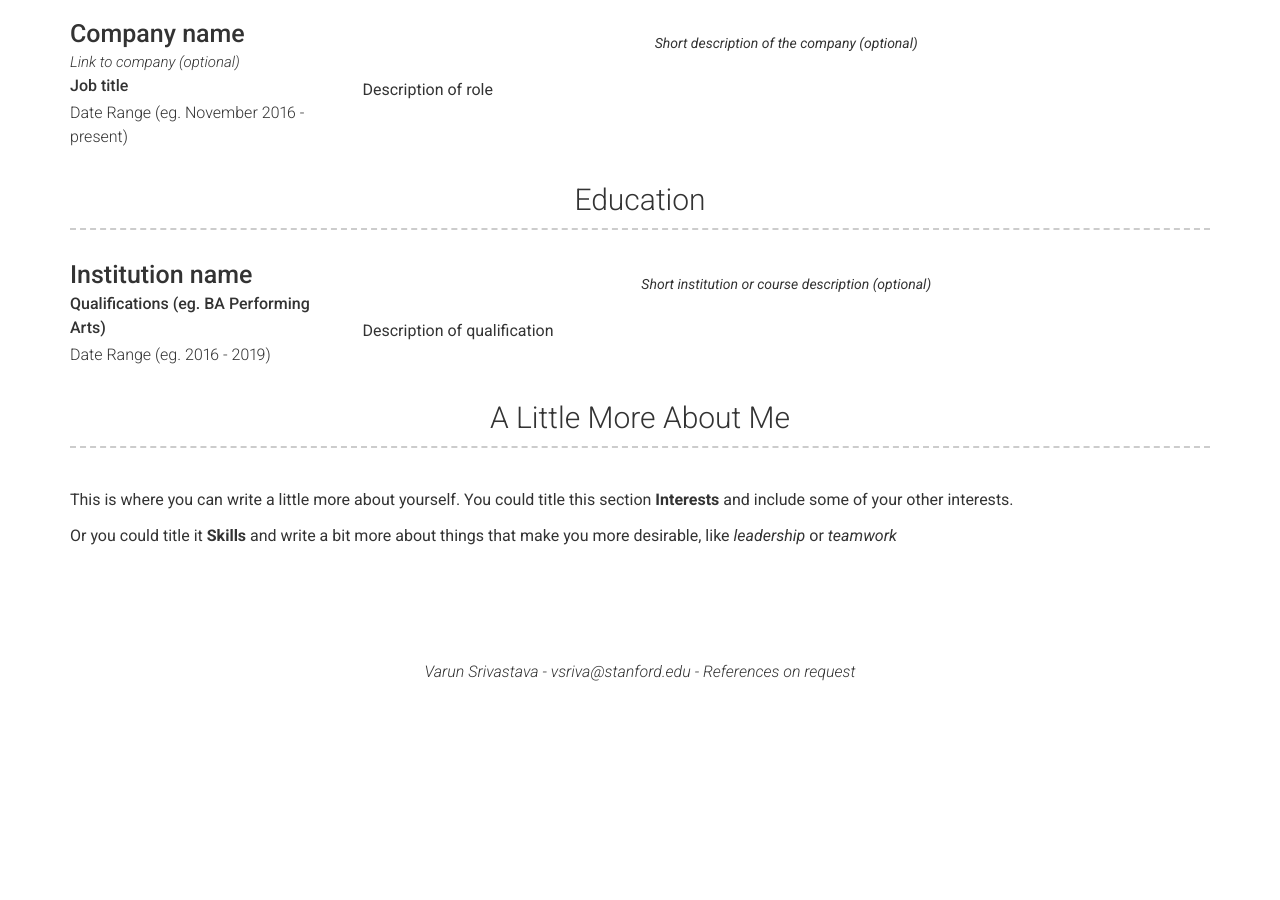
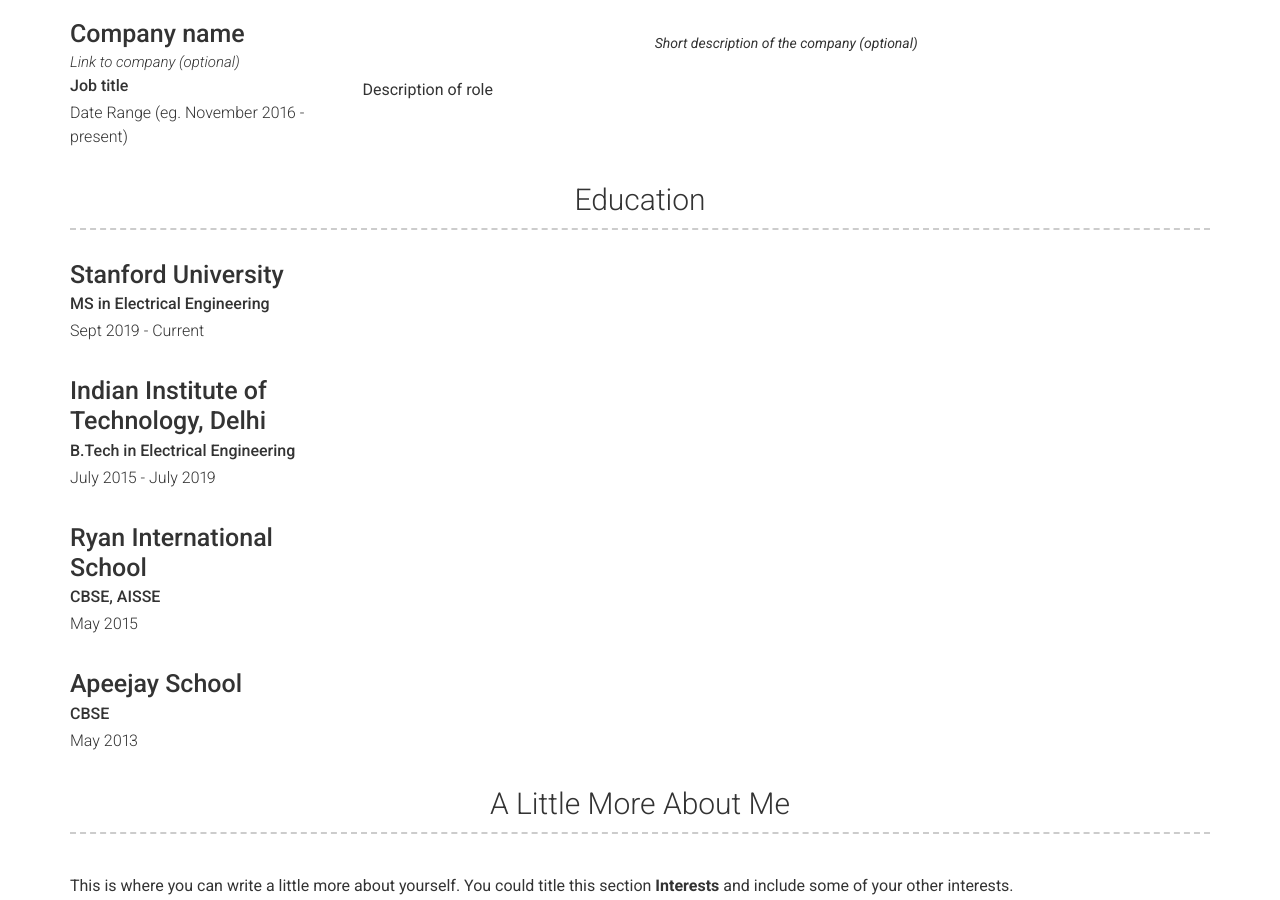
Before and after one commit to VarunSrivastavaIITD/VarunSrivastavaIITD.github.io, a Jekyll site: the page built from index.md, in a window 1280 px wide and 900 px high, scrolled down 907 px. Built offline with Jekyll 4.4.1, drawn with Linux system fonts in a browser that asks for light colours; before the commit the page ends 1603 px from its top, so only the background shows below that.

Commit message:
Add education qualifications

```diff
--- a/_data/education.yml
+++ b/_data/education.yml
@@ -1,9 +1,25 @@
 # Education Template
 - layout: left
-  name: Institution name
-  dates: Date Range (eg. 2016 - 2019)
-  qualification: Qualifications (eg. BA Performing Arts)
-  quote: >
-    Short institution or course description (optional)
-  description: | # this will include new lines to allow paragraphs
-    Description of qualification
+  name: Stanford University
+  dates: Sept 2019 - Current
+  qualification: MS in Electrical Engineering
+  image: /assets/SUSig_White_Stack.png
+  gpa: Ongoing
+
+- layout: left
+  name: Indian Institute of Technology, Delhi
+  dates: July 2015 - July 2019
+  qualification: B.Tech in Electrical Engineering
+  gpa: 9.37/10
+
+- layout: left
+  name: Ryan International School
+  dates: May 2015
+  qualification: CBSE, AISSE
+  gpa: 95.8%
+
+- layout: left
+  name: Apeejay School
+  dates: May 2013
+  qualification: CBSE
+  gpa: 10/10
--- a/_includes/education.html
+++ b/_includes/education.html
@@ -1,6 +1,31 @@
 <div class="container education-container">
   <h3>{{ site.education_title | default: "Education" }}</h3>
+
+  <!-- <table class="table table-striped">
+    <thead>
+      <tr>
+        <h4>
+          <th scope="col" class="text-center">Year</th>
+          <th scope="col" class="text-center">Institution</th>
+          <th scope="col" class="text-center">Degree</th>
+          <th scope="col" class="text-center">GPA</th>
+        </h4>
+
+      </tr>
+    </thead>
+    <tbody class="text-large text-center"> -->
+
+
   {% for education in site.data.education %}
-    {% include {{ education.layout | default: 'left' | append: ".html" }} item=education %}
+
+
+  {% include {{ education.layout | default: 'edutable' | append: ".html" }} item=education %}
+
+
   {% endfor %}
+
+  <!-- </tbody>
+
+
+  </table> -->
 </div>
--- /dev/null
+++ b/_includes/edutable.html
@@ -0,0 +1,6 @@
+<tr>
+    <td><em>{{ include.item.dates }}</em></td>
+    <td>{{ include.item.name }}</td>
+    <td>{{ include.item.qualification }}</td>
+    <td><em>{{ include.item.gpa }}</em></td>
+</tr>
```
